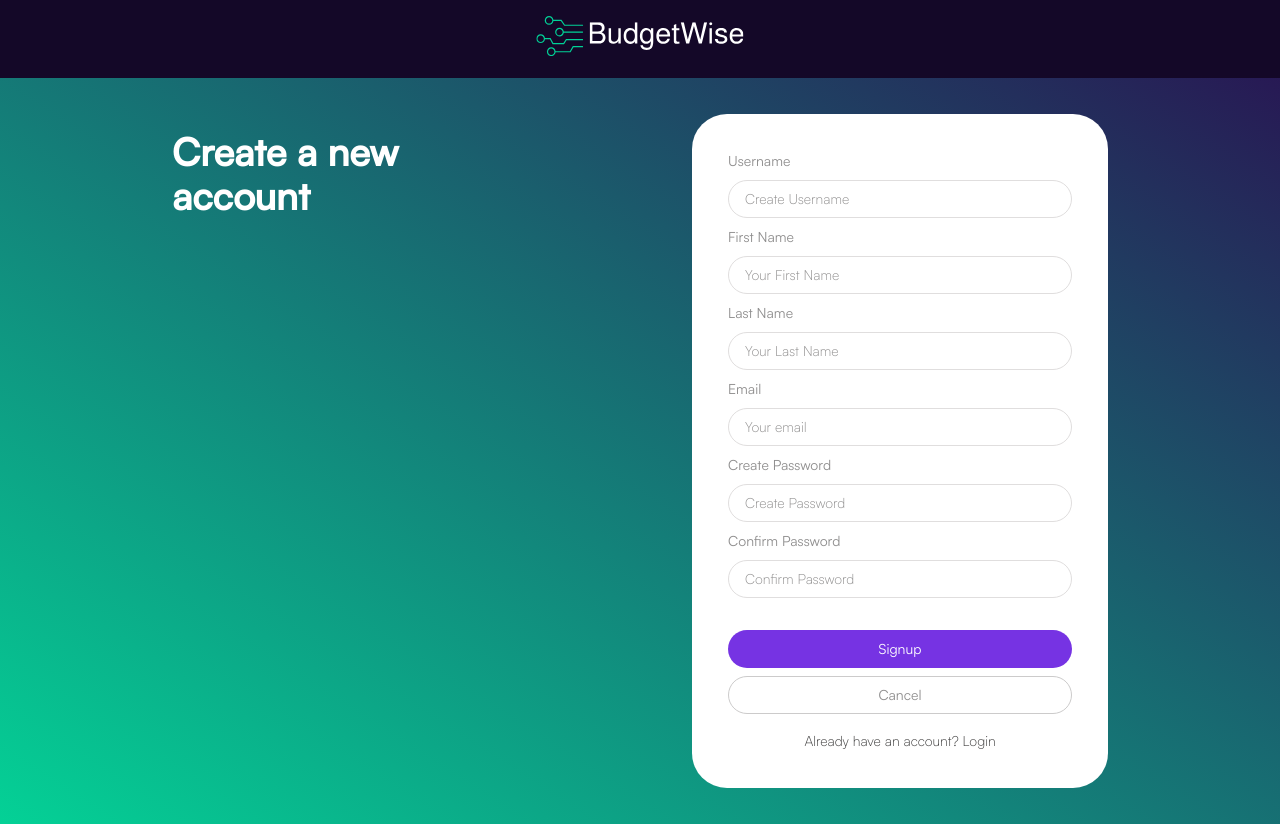
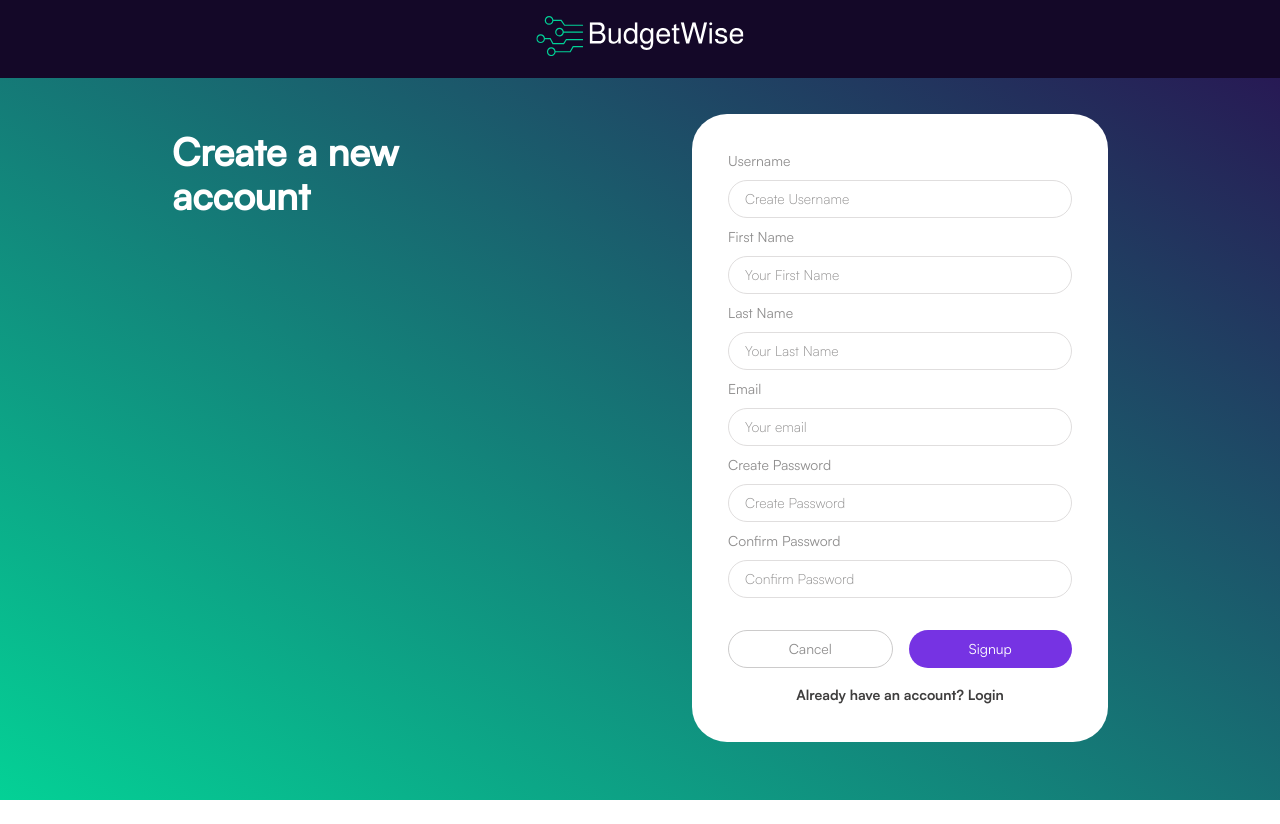
Before and after one commit to MaiteBaida/budget-wise-client, a React (Create React App) app: page /signup in a window 1280 px wide. After the commit the page ends 800 px from the top, so only its background shows below. Built offline with nearby package versions, Linux system fonts and the light colour scheme.

Commit message:
signup styles

```diff
--- a/src/pages/Login/Login.js
+++ b/src/pages/Login/Login.js
@@ -75,13 +75,11 @@ function Login() {
               onClick={handleSubmit}
             />
           </div>
-          {/* <div className="login__txt-box"> */}
           <Link to={"/signup"}>
             <p className="login__txt login__txt--link">
               Don't have an account? Signup
             </p>
           </Link>
-          {/* </div> */}
         </div>
         <p className="login__txt login__txt--link">Forgot Password?</p>
       </form>
--- a/src/pages/Signup/Signup.js
+++ b/src/pages/Signup/Signup.js
@@ -132,20 +132,22 @@ function Signup() {
             type="submit"
             style="primary"
             label="Signup"
-            customClass="signup__button"
+            customClass="signup__button signup__button--submit"
             onClick={handleSubmit}
           />
           <Button
             type="button"
             style="secondary"
             label="Cancel"
-            customClass="signup__button"
+            customClass="signup__button signup__button--cancel"
             onClick={handleCancel}
           />
         </div>
-        <p className="signup__txt">
-          Already have an account? <Link to={"/login"}>Login</Link>
-        </p>
+        <Link to={"/login"}>
+          <p className="signup__txt signup__txt--link">
+            Already have an account? Login
+          </p>
+        </Link>
       </form>
     </main>
   );
--- a/src/pages/Signup/Signup.scss
+++ b/src/pages/Signup/Signup.scss
@@ -50,9 +50,17 @@
     }
     &__buttons {
         margin: 1rem 0;
+        display: flex;
+        gap: 1rem;
     }
     &__button {
         margin-top: 0.5rem;
+        &--cancel {
+            order: 1;
+        }
+        &--submit {
+            order: 2;
+        }
     }
     &__txt {
         text-align: center;
@@ -61,5 +69,11 @@
             order: 1;
             width: rem;
         }
+        &--link {
+            @include txt-mob-body-bold;
+            @include tablet {
+                @include txt-body-bold;
+            }
+        }
     }
 }
```
